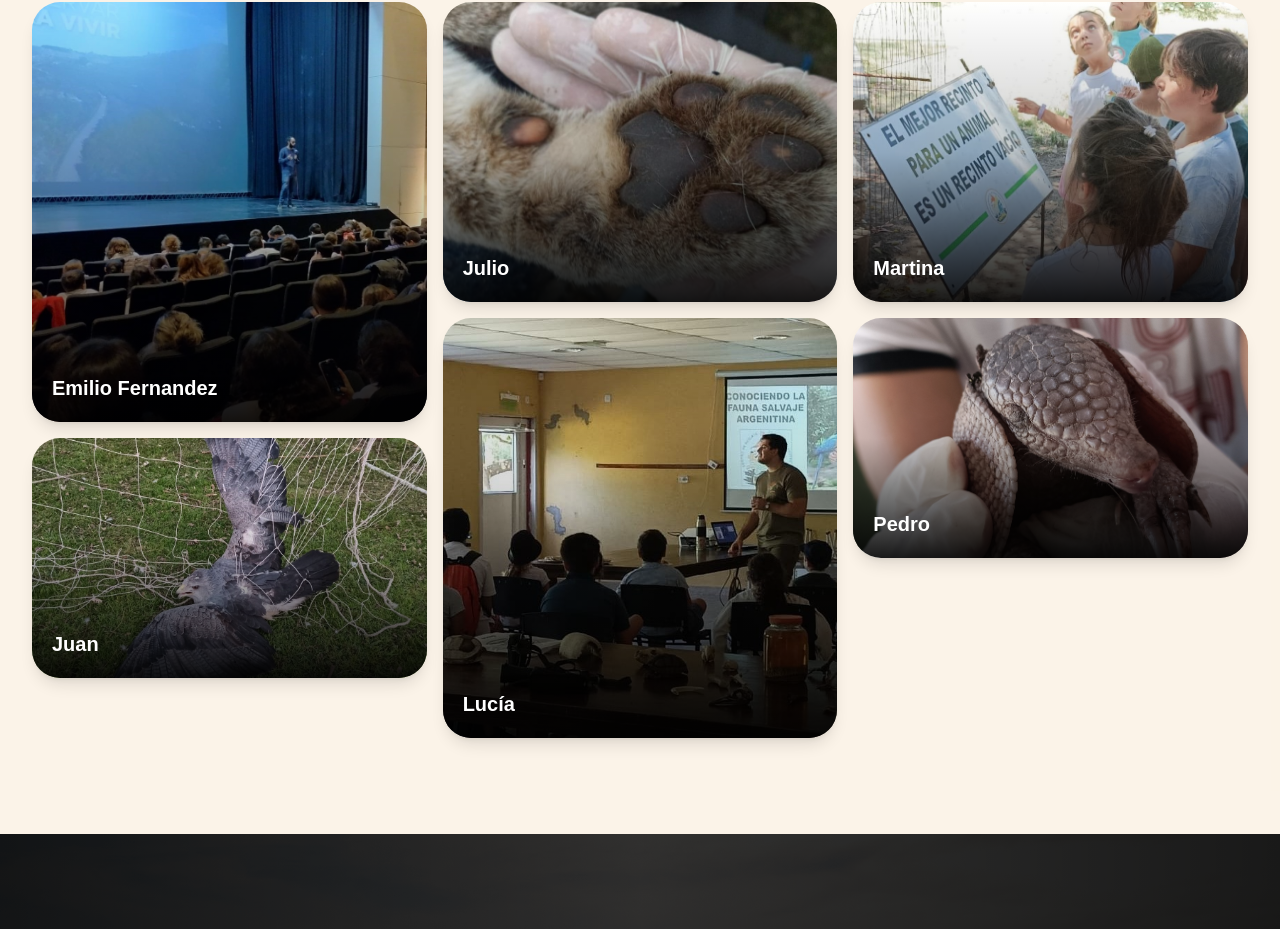
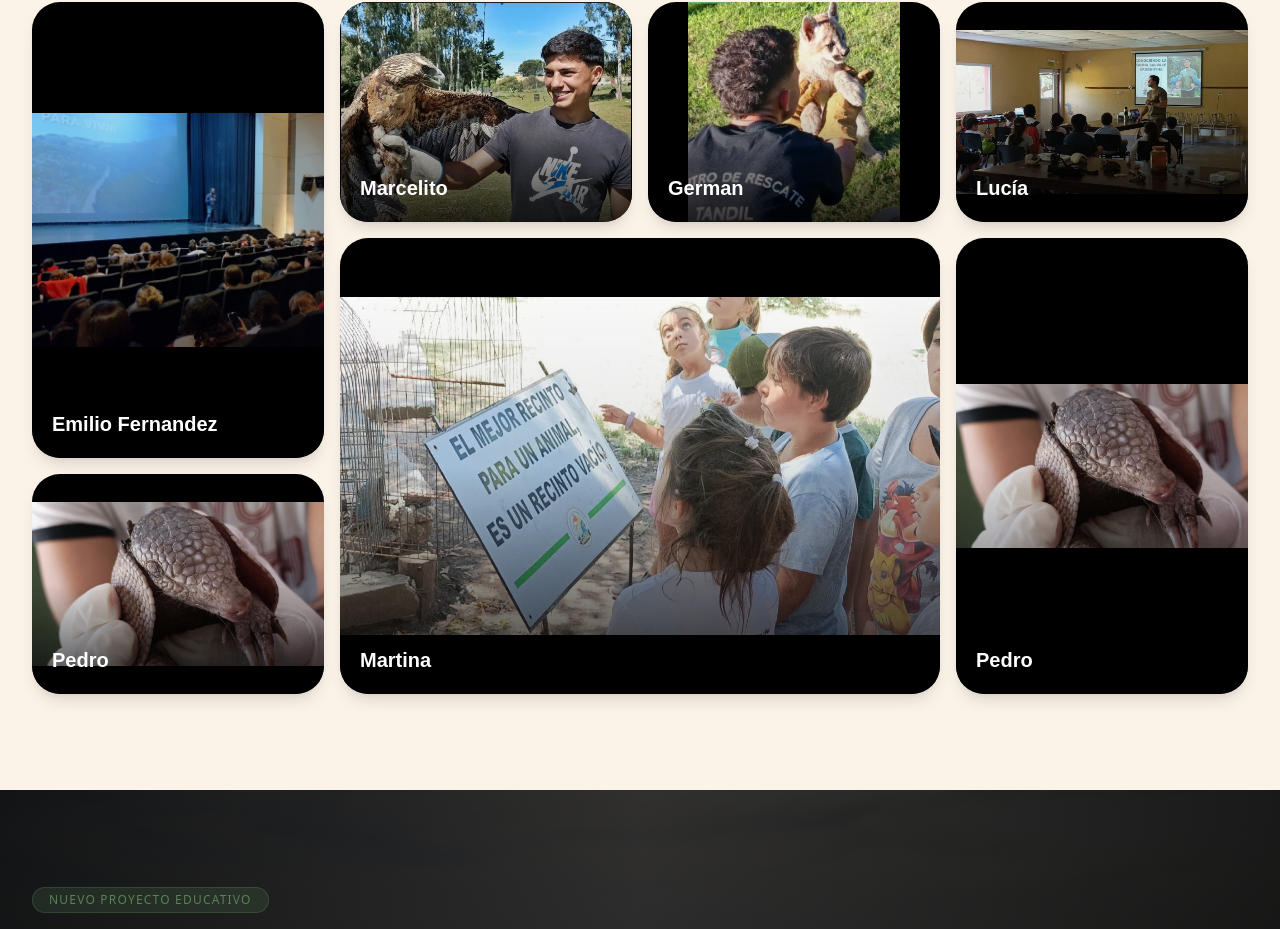
Before and after one commit to Matcorsi/granjalospibes, a React (Vite) app: page / in a window 1280 px wide. Shown: the part 10132-11061 px from the top of the page. Built offline with nearby package versions, Linux system fonts and the light colour scheme; a web font is replaced by a local one.

Commit message:
grid team

```diff
--- a/src/components/TeamSection.tsx
+++ b/src/components/TeamSection.tsx
@@ -7,14 +7,14 @@ const featuredTeam = [
     image: '/images/f1.jpg'
   },
   {
-    name: 'Juan',
+    name: 'Marcelito',
     role: '',
-    image: '/images/f2.jpg'
+    image: '/images/marcelito.png'
   },
   {
-    name: 'Julio',
+    name: 'German',
     role: '',
-    image: '/images/f3.jpg'
+    image: '/images/ig3.png'
   },
   {
     name: 'Lucía',
@@ -25,6 +25,11 @@ const featuredTeam = [
     name: 'Martina',
     role: '',
     image: '/images/f5.jpg'
+  },
+  {
+    name: 'Pedro',
+    role: '',
+    image: '/images/f6.jpg'
   },
   {
     name: 'Pedro',
@@ -116,44 +121,68 @@ export function TeamSection() {
         </motion.div>
 
       {/* COLLAGE EQUIPO */}
-<div className="columns-2 md:columns-3 gap-4 space-y-4">
+      <div className="
+        grid
+        grid-cols-2
+        md:grid-cols-4
+        gap-3 md:gap-4
 
-  {featuredTeam.map((member, index) => (
+        auto-rows-[140px]
+        md:auto-rows-[220px]
+      ">
+
+        {featuredTeam.map((member, index) => {
+
+          const layouts = [
+            // MOBILE
+            'row-span-1 md:row-span-2',
+
+            'row-span-1',
+
+            'row-span-1',
+
+            'row-span-1',
+
+            // Lucia grande solo desktop
+            'col-span-2 row-span-2',
+
+            // Martina derecha
+            'row-span-1 md:row-span-2',
+
+            // Última
+            'row-span-1',
+          ];
+
+          return (
             <motion.div
               key={member.name}
               initial={{ opacity: 0, y: 20 }}
               whileInView={{ opacity: 1, y: 0 }}
               viewport={{ once: true }}
               transition={{ duration: 0.5, delay: index * 0.08 }}
-      className="
+              className={`
                 relative
                 overflow-hidden
                 rounded-[28px]
-        break-inside-avoid
                 group
                 shadow-lg
-      "
+                bg-black
+                ${layouts[index]}
+              `}
             >
 
               {/* Imagen */}
               <img
                 src={member.image}
                 alt={member.name}
-        className={`
+                className="
                   w-full
-          object-cover
+                  h-full
+                  object-contain
                   transition-all
                   duration-700
                   group-hover:scale-105
-
-          ${
-            index % 3 === 0
-              ? 'h-[420px]'
-              : index % 2 === 0
-              ? 'h-[300px]'
-              : 'h-[240px]'
-          }
-        `}
+                "
               />
 
               {/* Overlay */}
@@ -161,8 +190,8 @@ export function TeamSection() {
                 absolute
                 inset-0
                 bg-gradient-to-t
-        from-black/90
-        via-black/20
+                from-black/80
+                via-black/10
                 to-transparent
               " />
 
@@ -173,14 +202,11 @@ export function TeamSection() {
                   {member.name}
                 </h4>
 
-        <p className="text-[11px] md:text-sm text-white/75">
-          {member.role}
-        </p>
-
               </div>
 
             </motion.div>
-  ))}
+          );
+        })}
 
       </div>
 
```
Also changed, not shown: public/images/marcelito.png (added), 1 other file (tests, documents, lock files or other folders). Lines whose indentation alone changed are shown as unchanged.
